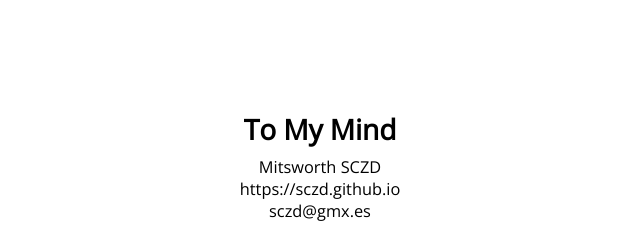
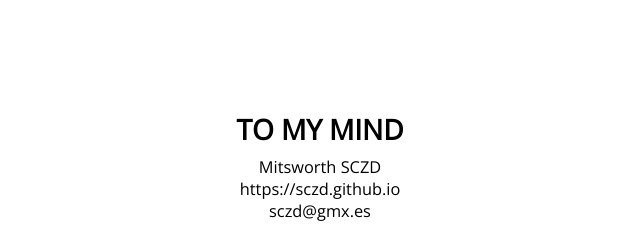
Before and after one commit to SCZD/TMM, a plain HTML site: page index.html in a window 1280 px wide. Shown: the top 240 px of the page, 320-960 px from the left. Drawn offline with nearby package versions, Linux system fonts and the light colour scheme.

Commit message:
Add files via upload

```diff
--- a/index.html
+++ b/index.html
@@ -4,13 +4,13 @@
 	<meta charset="utf-8">
 	<link href="https://fonts.googleapis.com/css?family=Open+Sans" rel="stylesheet">
 	<link rel="stylesheet" type="text/css" href="style.css">
-	<title>To My Mind</title>
+	<title>TO MY MIND</title>
 	<meta content="width=device-width,initial-scale1" name="viewport">
-	<link rel="icon" type="image" href="favicon.png" width="64" height="64">
+	<link rel="icon" type="image" href="favicon.png" width="128" height="128">
 </head>
 <body>
 	<div class="contenido">
-		<h1>To My Mind</h1>
+		<h1>TO MY MIND</h1>
 		<h3 class="me">Mitsworth SCZD</h3>
 		<h3 class="web">https://sczd.github.io</h3>
 		<h3 class="correo">sczd@gmx.es</h3>
```
